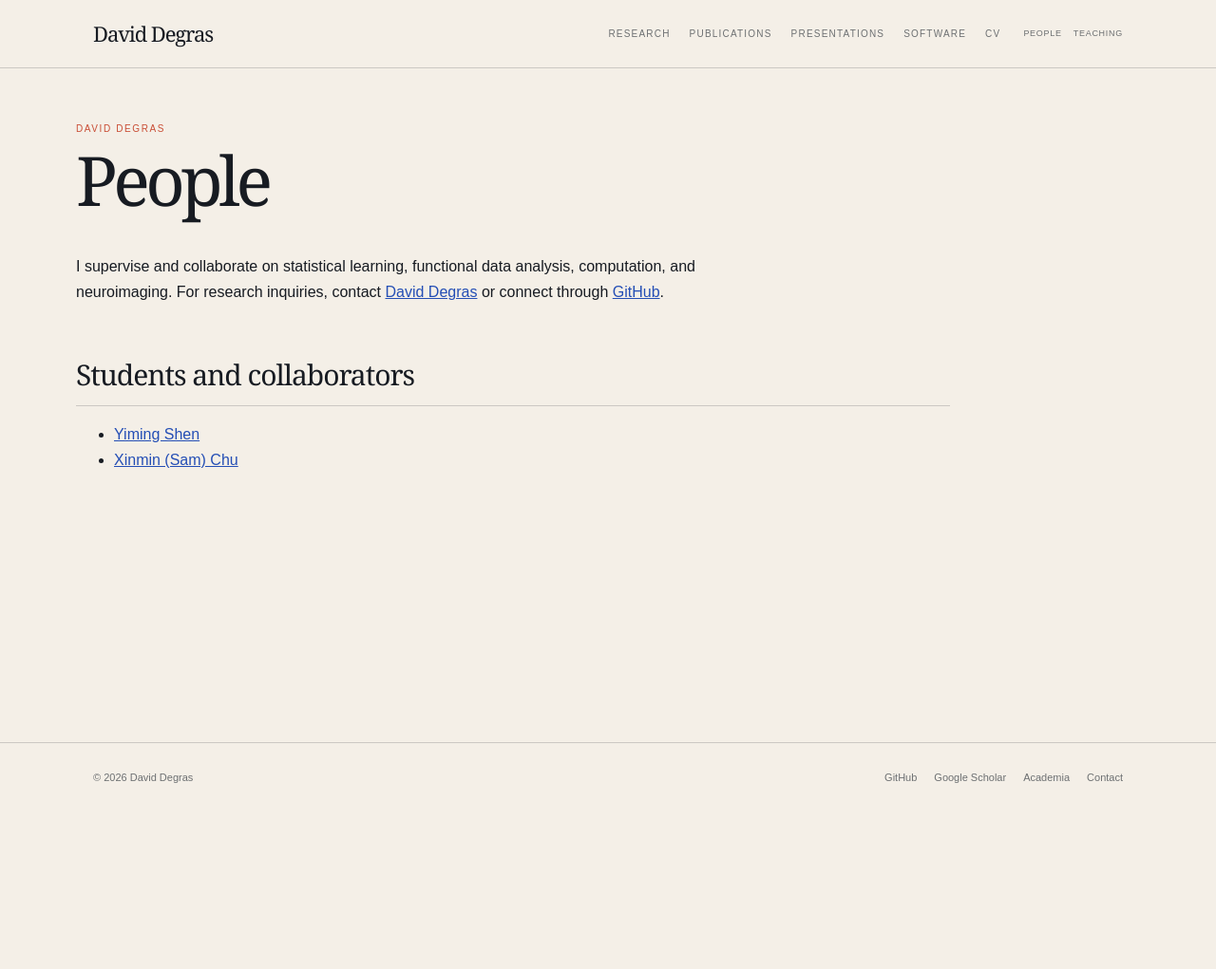
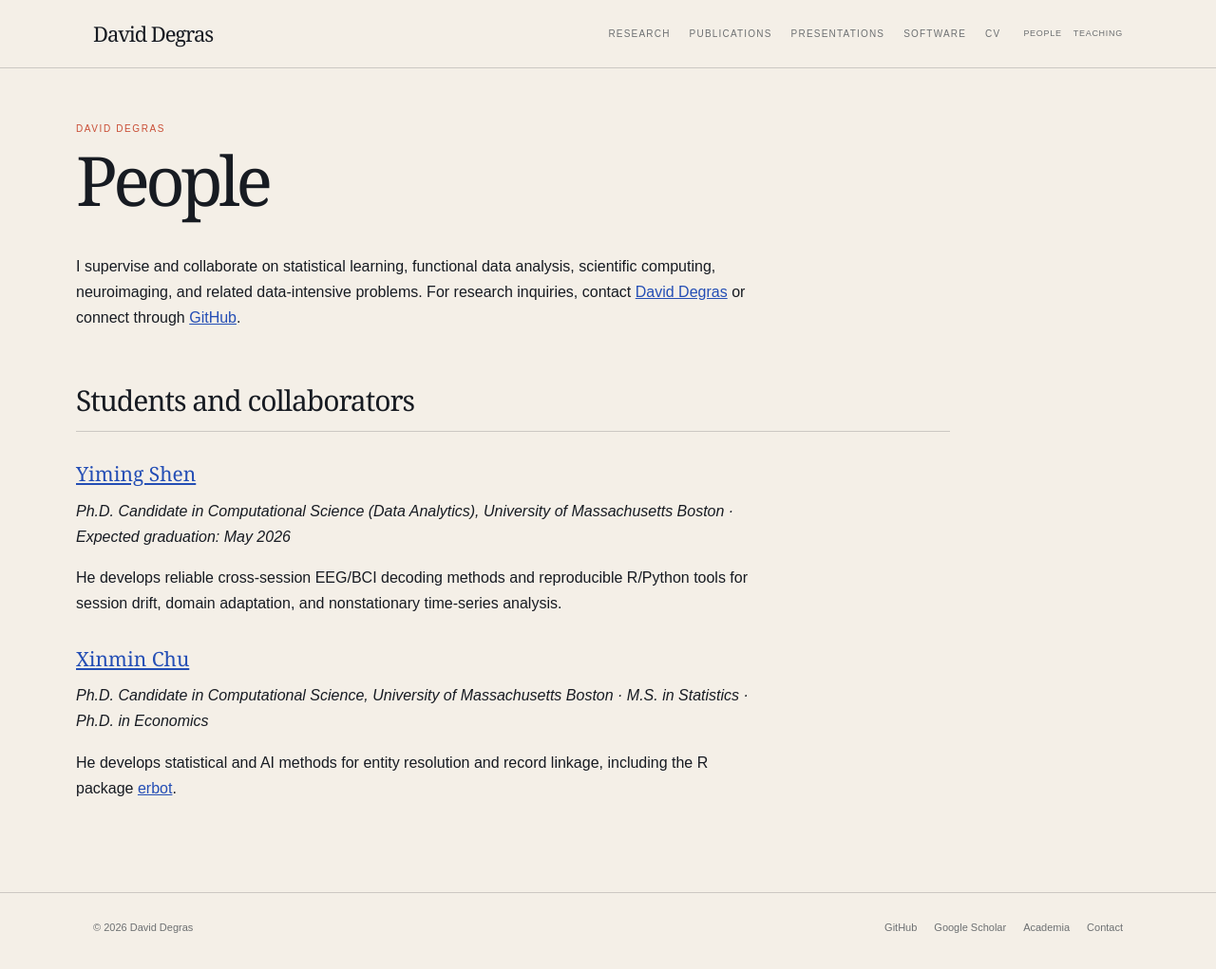
Before and after one commit to Yiming-S/ddegras.github.io, a Jekyll site: the page built from _pages/people.md, in a window 1280 px wide. Shown: the whole page at 95% size. Built offline with Jekyll 4.4.1, drawn with Linux system fonts in a browser that asks for light colours; before the commit the page ends 900 px from its top, so only the background shows below that.

```diff
--- a/_pages/people.md
+++ b/_pages/people.md
@@ -4,9 +4,18 @@ title: "People"
 permalink: /people/
 ---
 
-I supervise and collaborate on statistical learning, functional data analysis, computation, and neuroimaging. For research inquiries, contact [David Degras](mailto:David.Degras@umb.edu) or connect through [GitHub](https://github.com/ddegras).
+I supervise and collaborate on statistical learning, functional data analysis, scientific computing, neuroimaging, and related data-intensive problems. For research inquiries, contact [David Degras](mailto:David.Degras@umb.edu) or connect through [GitHub](https://github.com/ddegras).
 
 ## Students and collaborators
 
-- [Yiming Shen](http://yimings.com.cn/)
-- [Xinmin (Sam) Chu](https://www.linkedin.com/in/xinmin-chu-b94678106/)
+### [Yiming Shen](https://yimings.com.cn/)
+
+*Ph.D. Candidate in Computational Science (Data Analytics), University of Massachusetts Boston · Expected graduation: May 2026*
+
+He develops reliable cross-session EEG/BCI decoding methods and reproducible R/Python tools for session drift, domain adaptation, and nonstationary time-series analysis.
+
+### [Xinmin Chu](https://github.com/xinminchu)
+
+*Ph.D. Candidate in Computational Science, University of Massachusetts Boston · M.S. in Statistics · Ph.D. in Economics*
+
+He develops statistical and AI methods for entity resolution and record linkage, including the R package [erbot](https://github.com/xinminchu/erbot).
```
Also changed, not shown: WEBSITE_GUIDE.md (+6 -2 lines).
